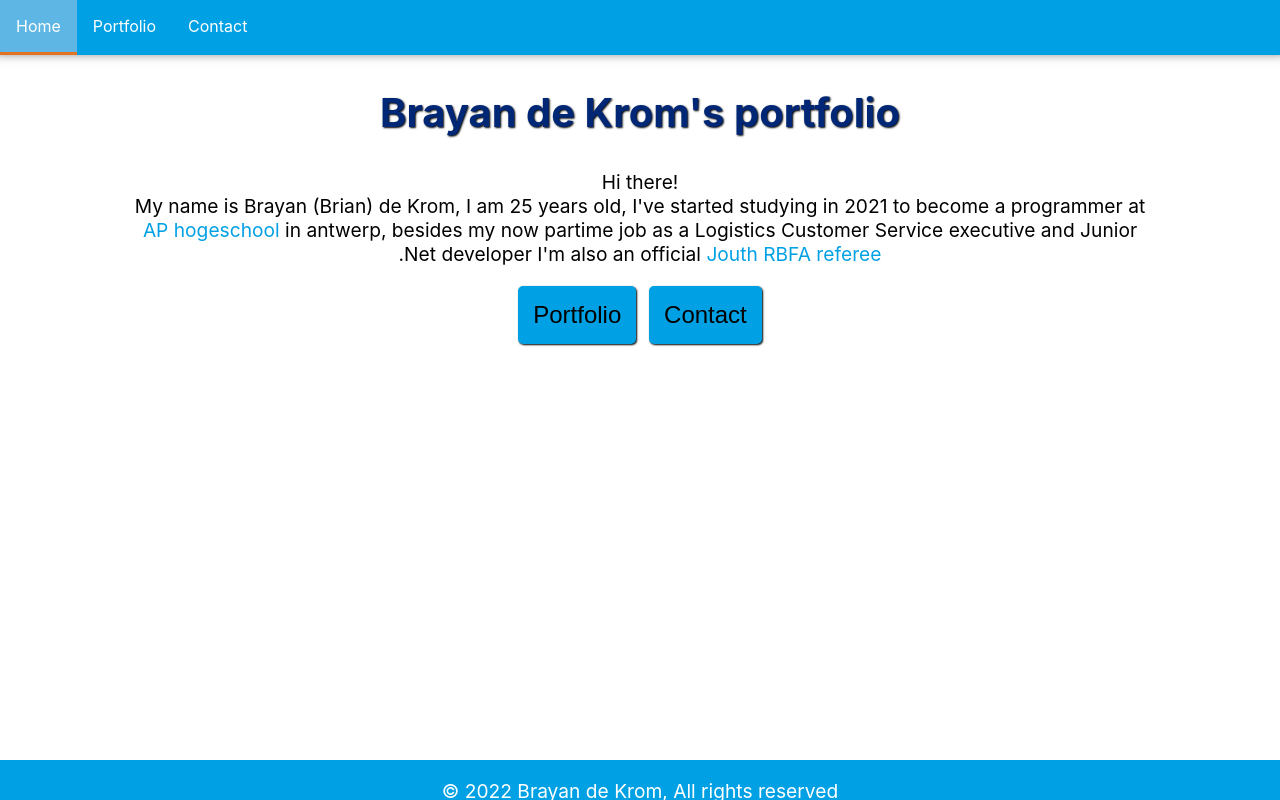
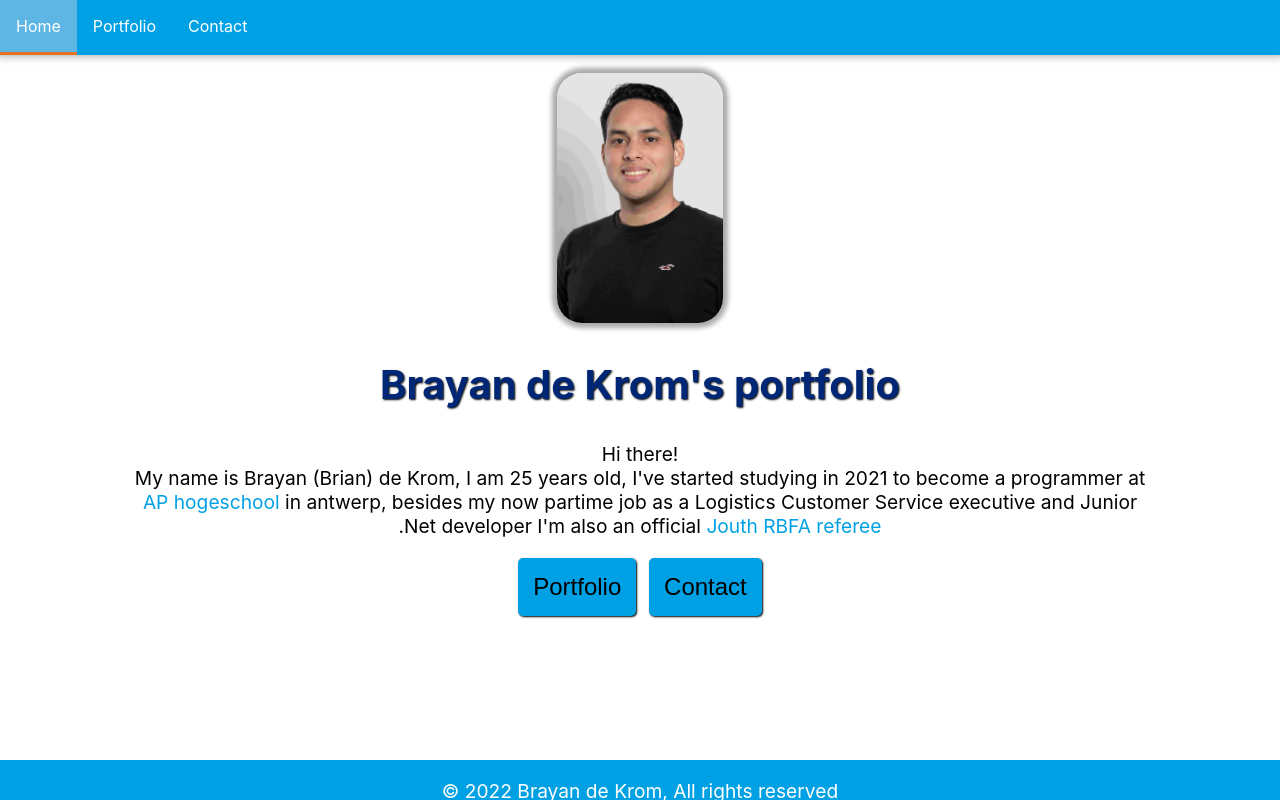
Before and after one commit to Brdekrom/wf-portfolio-app, a React (Create React App) app: page / in a window 1280 px wide. Built offline with nearby package versions, Linux system fonts and the light colour scheme.

Commit message:
profile pic resized

```diff
--- a/src/components/Home/Home.tsx
+++ b/src/components/Home/Home.tsx
@@ -11,7 +11,9 @@ const Home = () => {
         <>
         <main>
             <section className={styles.intro}>
-
+                <figure>
+                    <img src="/bdk.jpg" alt="" className={styles.bdk} />
+                </figure>
                 <h1>Brayan de Krom's portfolio</h1>
                 <p>Hi there! <br/> My name is Brayan (Brian) de Krom, I am {age} years old, I've started studying in 2021 to become a programmer at <a title="AP Hogeschool Antwerpen is een pluralistische Vlaamse hogeschool in Antwerpen" href="https://www.ap.be/">AP hogeschool</a> in antwerp, besides my now partime job as a Logistics Customer Service executive and Junior .Net developer I'm also an official  <span title="Royal Belgian Football Assosiation">Jouth RBFA referee</span></p>
             </section>
```
Also changed, not shown: src/components/Home/HomeImg.tsx (deleted, +0 -10 lines).
